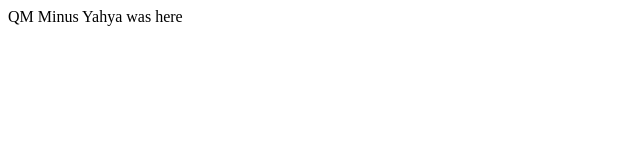
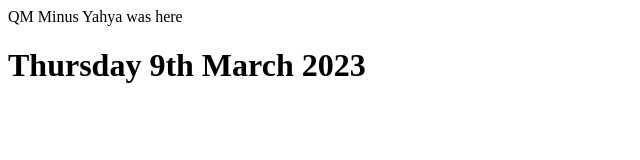
Before and after one commit to NordajC/swe_group, a plain HTML site: page index.html in a window 1280 px wide. Shown: the whole page, without its empty margins (0-640 px from the left). Drawn offline with Linux system fonts and the light colour scheme.

Commit message:
added the date

```diff
--- a/index.html
+++ b/index.html
@@ -10,6 +10,7 @@
     QM Minus
     Yahya was here
 </body>
+<h1>Thursday 9th March 2023</h1>
 
 
 
```
